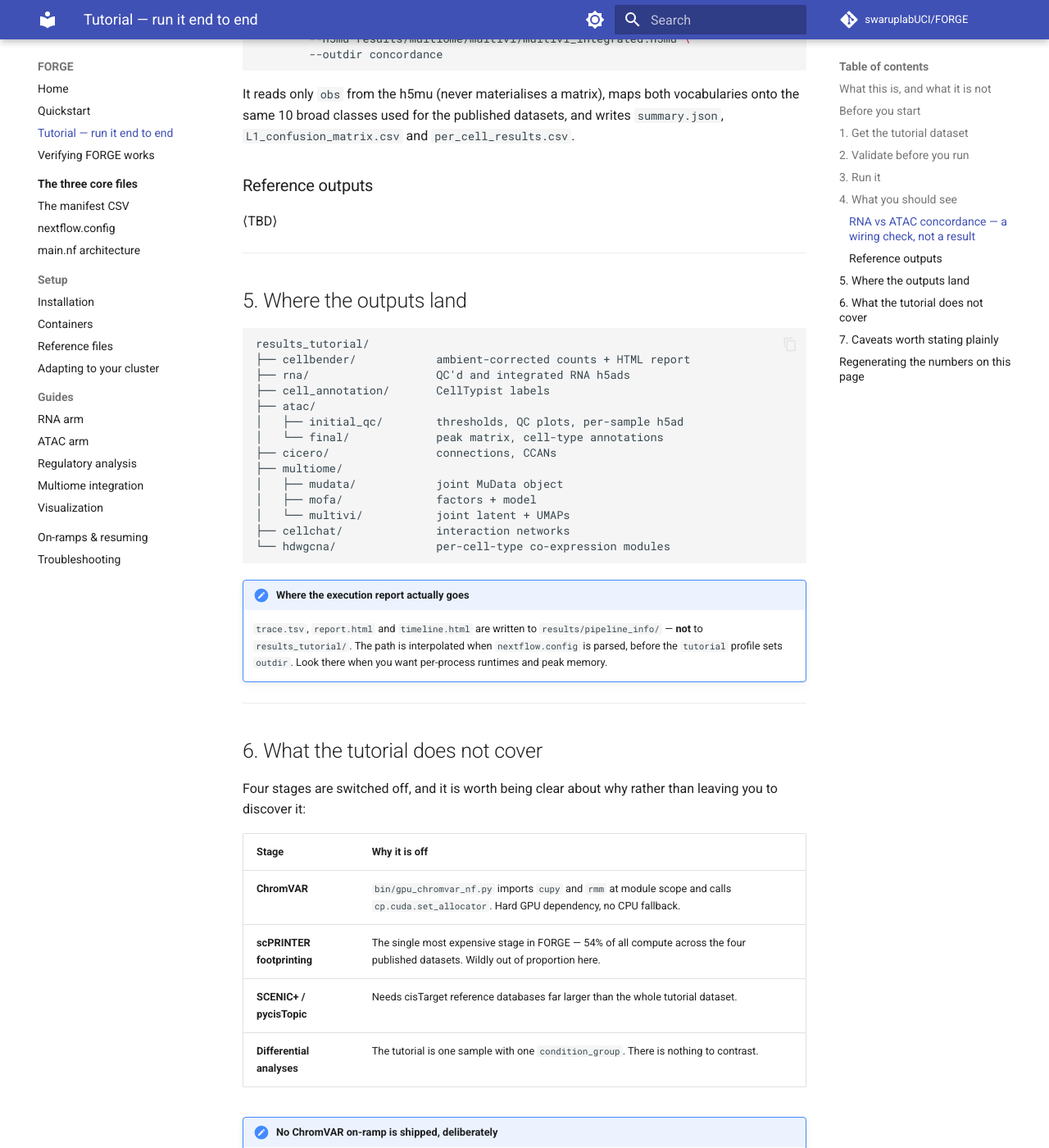
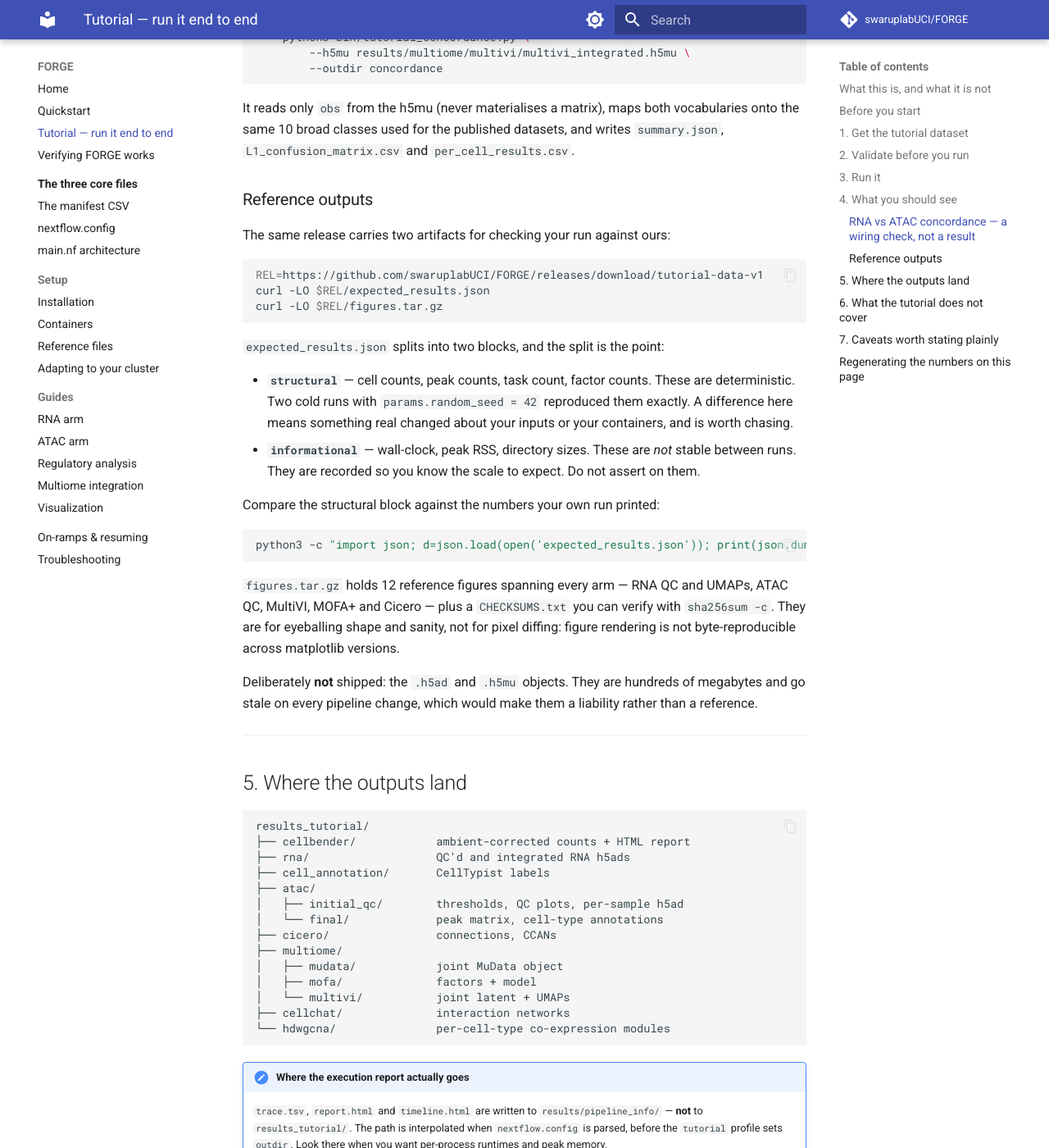
Before and after one commit to swaruplabUCI/FORGE, an MkDocs documentation site: the page built from docs/tutorial.md, in a window 1280 px wide and 1400 px high, scrolled down 5710 px. Shown: the whole window at 82% size. Built offline with MkDocs 1.6.1 and Material for MkDocs 9.7.7, drawn with Linux system fonts in a browser that asks for light colours; comment, search, counter and statistics services are not loaded; some of the changed text lies outside the part shown.

Commit message:
DOCS: fill the tutorial's release slots and drop the draft banner
The tutorial-data-v1 release exists and its assets download anonymously
(verified: 200 + checksum OK), so the two ⟨TBD⟩ placeholders can be replaced
with the real thing.

Section 1 now gives the actual curl/sha256sum/tar sequence, and says to verify
the checksum BEFORE unpacking — a truncated tarball still extracts, and the
failure then surfaces an hour into the run as an unreadable fragment file.

The reference-outputs section explains the structural/informational split in
expected_results.json rather than just linking it, since asserting on wall-clock
is exactly the mistake the split exists to prevent. It also says why the h5ad
and h5mu objects are deliberately not shipped, and that the reference figures
are for eyeballing rather than pixel diffing.

The draft banner and its grep instructions are gone; no placeholder remains
anywhere under docs/. mkdocs build --strict passes.

````diff
--- a/docs/tutorial.md
+++ b/docs/tutorial.md
@@ -3,18 +3,6 @@
 This is the fastest honest way to see FORGE actually work. You run the real
 pipeline — real containers, real tools, real numbers — on a deliberately small
 slice of a public 10x PBMC multiome dataset.
-
-!!! warning "Draft — measured values pending"
-    Every value written as **⟨TBD⟩** below is waiting on a completed
-    re-measurement run. They are marked in the source with `<!-- FILL:... -->`
-    comments so they can be found with a single grep:
-
-    ```bash
-    grep -rn "FILL:" docs/tutorial.md
-    ```
-
-    Do not publish this page with any **⟨TBD⟩** remaining. See
-    [Regenerating the numbers on this page](#regenerating-the-numbers-on-this-page).
 
 ---
 
@@ -78,11 +66,20 @@
 
 ```bash
 cd /path/to/FORGE
-# ⟨TBD⟩ download command + checksum verification
+
+REL=https://github.com/swaruplabUCI/FORGE/releases/download/tutorial-data-v1
+curl -LO $REL/forge_tutorial_pbmc_v1.tar.gz
+curl -LO $REL/forge_tutorial_pbmc_v1.tar.gz.sha256
+
+sha256sum -c forge_tutorial_pbmc_v1.tar.gz.sha256   # must print: OK
+
+mkdir -p tutorial_data
+tar -xzf forge_tutorial_pbmc_v1.tar.gz -C tutorial_data/
 ```
-<!-- FILL:download-instructions — GitHub Release URL, tarball name, sha256 line,
-     and the `tar xzf` invocation. Keep it Zenodo-swappable (single versioned
-     tarball + README + checksums.txt). -->
+
+Verify the checksum before unpacking rather than after. A truncated download
+still extracts, and the failure surfaces hours later as an unreadable fragment
+file rather than as a bad download.
 
 Unpacked, it must land at `tutorial_data/` in the repository root:
 
@@ -292,10 +289,38 @@
 
 ### Reference outputs
 
-⟨TBD⟩<!-- FILL:reference-outputs — link the expected_results.json + reference
-     PNGs release asset, and say how to diff against it. Ship metrics and figures
-     only, NOT the h5ad/h5mu objects: they are hundreds of MB and go stale on
-     every pipeline change. -->
+The same release carries two artifacts for checking your run against ours:
+
+```bash
+REL=https://github.com/swaruplabUCI/FORGE/releases/download/tutorial-data-v1
+curl -LO $REL/expected_results.json
+curl -LO $REL/figures.tar.gz
+```
+
+`expected_results.json` splits into two blocks, and the split is the point:
+
+- **`structural`** — cell counts, peak counts, task count, factor counts. These
+  are deterministic. Two cold runs with `params.random_seed = 42` reproduced them
+  exactly. A difference here means something real changed about your inputs or
+  your containers, and is worth chasing.
+- **`informational`** — wall-clock, peak RSS, directory sizes. These are *not*
+  stable between runs. They are recorded so you know the scale to expect. Do not
+  assert on them.
+
+Compare the structural block against the numbers your own run printed:
+
+```bash
+python3 -c "import json; d=json.load(open('expected_results.json')); print(json.dumps(d['structural'], indent=2))"
+```
+
+`figures.tar.gz` holds 12 reference figures spanning every arm — RNA QC and UMAPs,
+ATAC QC, MultiVI, MOFA+ and Cicero — plus a `CHECKSUMS.txt` you can verify with
+`sha256sum -c`. They are for eyeballing shape and sanity, not for pixel diffing:
+figure rendering is not byte-reproducible across matplotlib versions.
+
+Deliberately **not** shipped: the `.h5ad` and `.h5mu` objects. They are hundreds
+of megabytes and go stale on every pipeline change, which would make them a
+liability rather than a reference.
 
 ---
 
@@ -399,7 +424,7 @@
 
 ## Regenerating the numbers on this page
 
-Every ⟨TBD⟩ above comes from one clean run:
+Every measured number above comes from one clean run:
 
 ```bash
 sbatch -A <account> -p <partition> launch_tutorial.sh \
````
